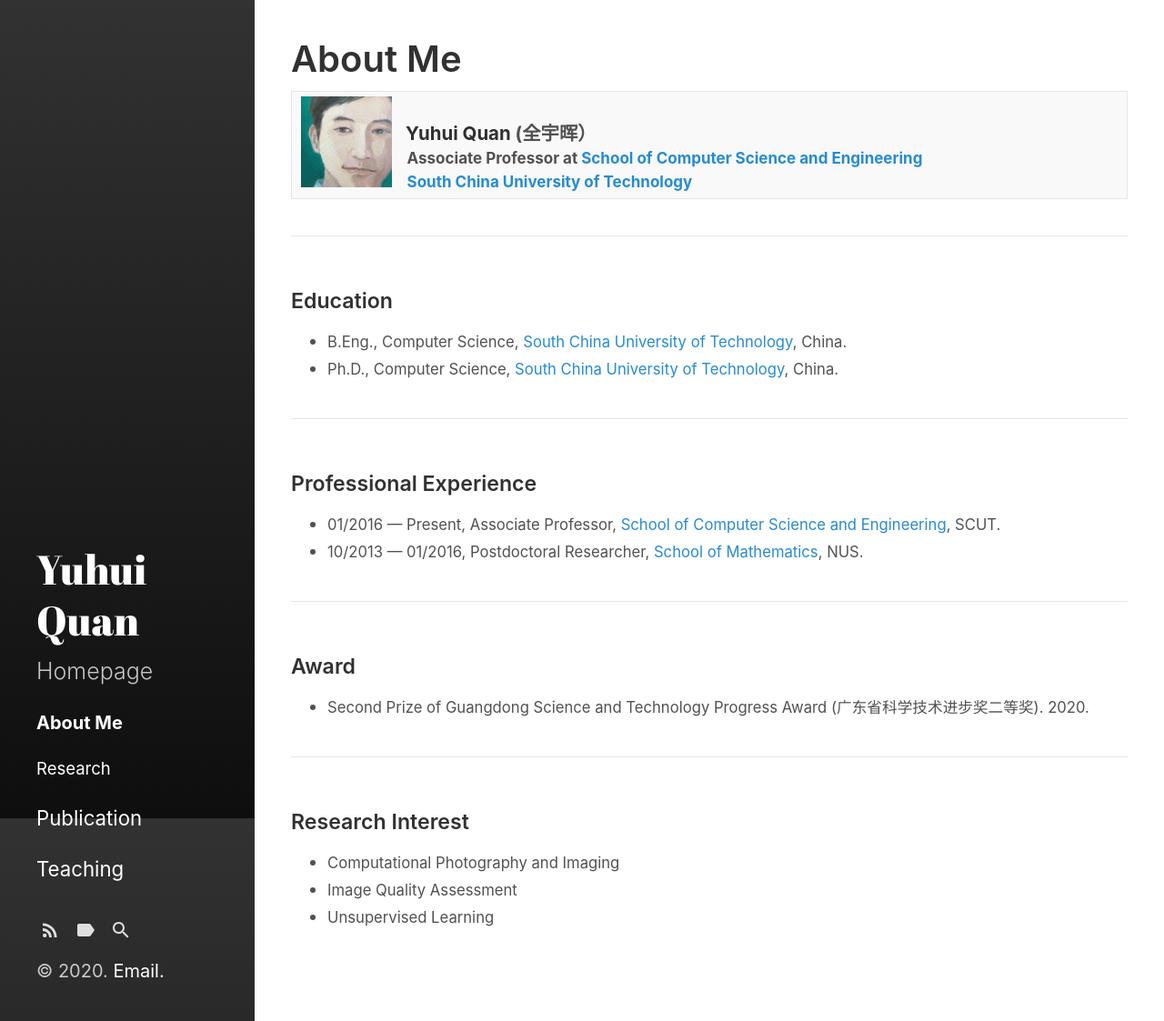
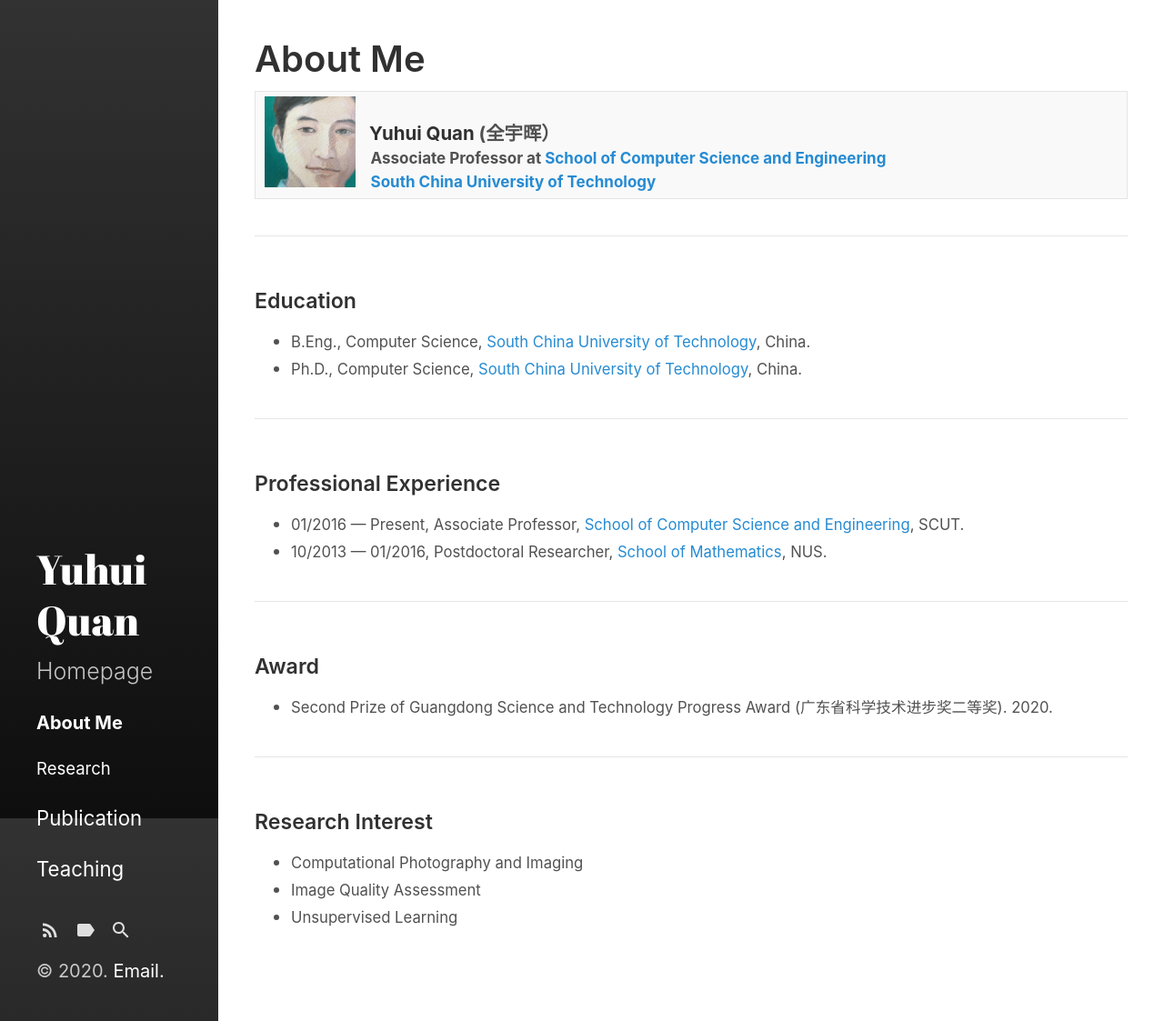
Before and after one commit to Dofboom/Dofboom.github.io, a Jekyll site: the page built from index.html, in a window 1280 px wide and 1123 px high. Shown: the whole window at 91% size. Built offline with Jekyll 4.4.1, drawn with Linux system fonts in a browser that asks for light colours; the list of posts is cut into pages by our own code.

Commit message:
Update _variables.scss

```diff
--- a/_sass/hydeout/_variables.scss
+++ b/_sass/hydeout/_variables.scss
@@ -29,7 +29,7 @@ $padding-v: 1em !default;
 $padding-h: 1.5em !default;
 $heading-spacing: 0.5rem !default;
 $section-spacing: 2rem !default;
-$sidebar-width: 14rem !default;
+$sidebar-width: 12rem !default;
 
 $large-breakpoint: 49rem !default;
 $large-font-size: 1.25rem !default;
```
